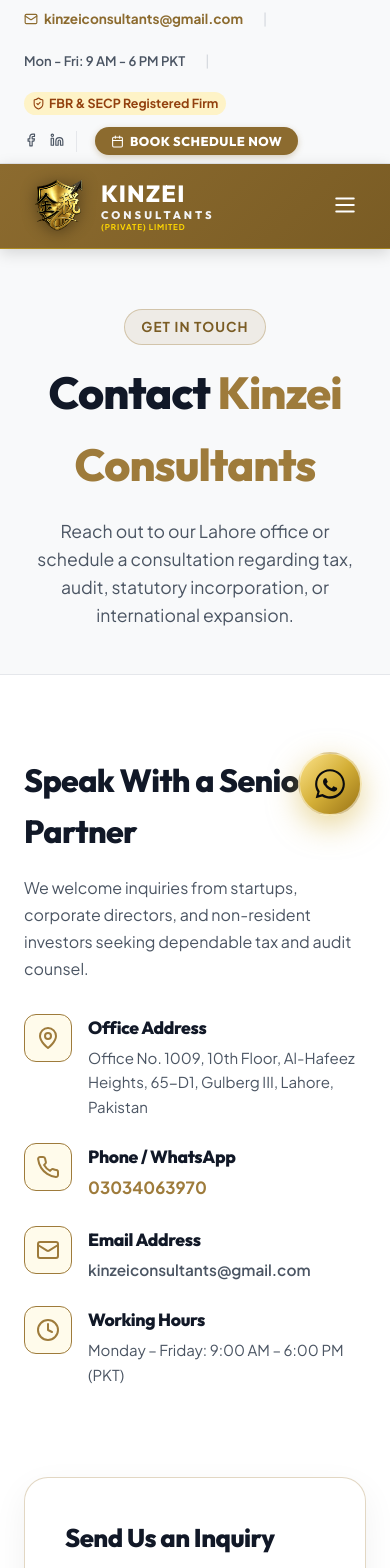
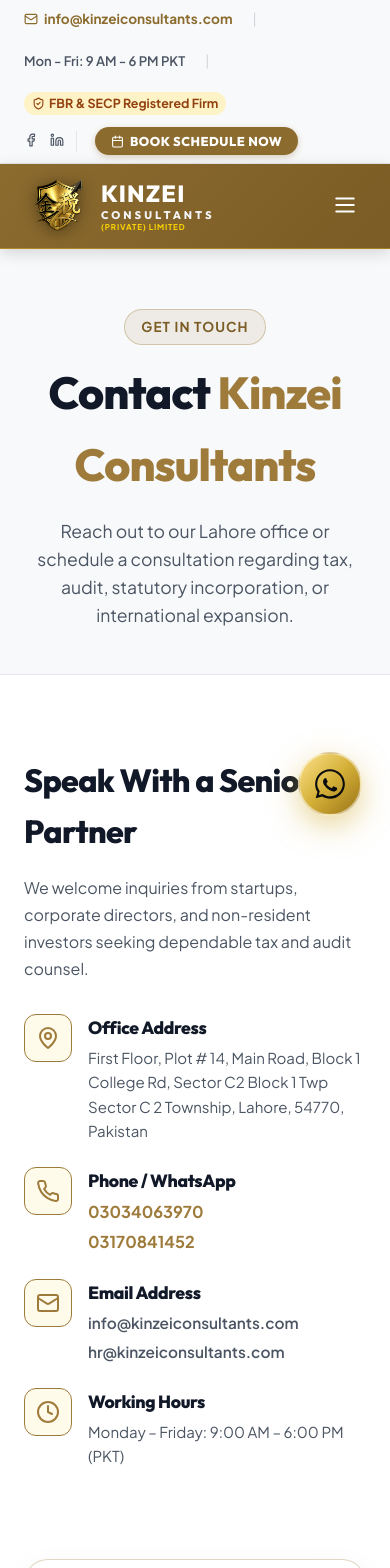
Before and after one commit to Hassan-zubair-ch/kinzei, a React (Vite) app in the folder client/: page /contact in a window 390 px wide. Shown: the top 1568 px of the page. Built offline with nearby package versions, Linux system fonts and the light colour scheme.

Commit message:
Update official contact details, emails, phones, and office address

```diff
--- a/client/src/components/Footer.jsx
+++ b/client/src/components/Footer.jsx
@@ -26,9 +26,9 @@
               Kinzei Consultants (Private) Limited provides expert corporate tax, statutory audit, retainership, SECP registration, and international tax advisory services to navigate regulatory requirements with confidence, accuracy, and transparency.
             </p>
             <div style={{ marginTop: '20px', display: 'flex', flexDirection: 'column', gap: '10px' }}>
-              <a href="mailto:kinzeiconsultants@gmail.com" style={{ display: 'flex', alignItems: 'center', gap: '10px', color: '#FFD700', fontWeight: 600, fontSize: '0.9rem' }}>
+              <a href="mailto:info@kinzeiconsultants.com" style={{ display: 'flex', alignItems: 'center', gap: '10px', color: '#FFD700', fontWeight: 600, fontSize: '0.9rem' }}>
                 <Mail size={16} color="#FFD700" />
-                <span>kinzeiconsultants@gmail.com</span>
+                <span>info@kinzeiconsultants.com</span>
               </a>
               <a href="tel:03034063970" style={{ display: 'flex', alignItems: 'center', gap: '10px', color: '#FFFFFF', fontWeight: 800, fontSize: '0.95rem' }}>
                 <Phone size={16} color="#FFD700" />
@@ -108,7 +108,7 @@
             <div style={{ display: 'flex', flexDirection: 'column', gap: '14px', fontSize: '0.9rem' }}>
               <div style={{ display: 'flex', gap: '12px' }}>
                 <MapPin size={22} color="#FFD700" style={{ flexShrink: 0, marginTop: '2px' }} />
-                <span style={{ color: '#F3F4F6' }}>Office No. 1009, 10th Floor, Al-Hafeez Heights, 65-D1, Gulberg III, Lahore</span>
+                <span style={{ color: '#F3F4F6' }}>First Floor, Plot # 14, Main Road, Block 1 College Rd, Sector C2 Block 1 Twp Sector C 2 Township, Lahore, 54770</span>
               </div>
               <div style={{ display: 'flex', gap: '12px', alignItems: 'center' }}>
                 <Clock size={18} color="#FFD700" style={{ flexShrink: 0 }} />
--- a/client/src/components/JavedZafarSection.jsx
+++ b/client/src/components/JavedZafarSection.jsx
@@ -141,21 +141,19 @@
                 fontSize: '0.88rem'
               }}>
                 <div style={{ display: 'flex', alignItems: 'center', gap: '8px', color: '#111827', fontWeight: 700 }}>
-                  <MapPin size={16} color="#C49A2C" />
-                  <span>61, G3 Johar Town, Lahore</span>
+                  <MapPin size={16} color="#C49A2C" style={{ flexShrink: 0 }} />
+                  <span>First Floor, Plot # 14, Main Road, Block 1 College Rd, Sector C2 Block 1 Twp Sector C 2 Township, Lahore, 54770</span>
                 </div>
 
                 <div style={{ display: 'flex', alignItems: 'center', gap: '8px', color: '#111827', fontWeight: 700 }}>
                   <Phone size={16} color="#C49A2C" />
-                  <a href="tel:+923037249070" style={{ color: '#111827', textDecoration: 'none' }}>+92 3037249070</a>
-                  <span>|</span>
-                  <a href="tel:+923007916353" style={{ color: '#111827', textDecoration: 'none' }}>+92 3007916353</a>
+                  <a href="tel:03034063970" style={{ color: '#111827', textDecoration: 'none' }}>03034063970</a>
                 </div>
 
                 <div style={{ display: 'flex', alignItems: 'center', gap: '8px', color: '#C49A2C', fontWeight: 700 }}>
                   <Mail size={16} color="#C49A2C" />
-                  <a href="mailto:jz@javedzafarandco.com" style={{ color: '#C49A2C', textDecoration: 'none' }}>
-                    jz@javedzafarandco.com
+                  <a href="mailto:info@kinzeiconsultants.com" style={{ color: '#C49A2C', textDecoration: 'none' }}>
+                    info@kinzeiconsultants.com
                   </a>
                 </div>
               </div>
--- a/client/src/components/TopHeader.jsx
+++ b/client/src/components/TopHeader.jsx
@@ -14,9 +14,9 @@
 
         {/* Left Side: Email & Operating Hours (Clean & Professional, No duplicate phone number) */}
         <div style={{ display: 'flex', alignItems: 'center', gap: '20px', flexWrap: 'wrap' }}>
-          <a href="mailto:kinzeiconsultants@gmail.com" style={{ display: 'flex', alignItems: 'center', gap: '6px', color: '#8C6B2F', fontWeight: 700, transition: 'color 0.2s' }}>
+          <a href="mailto:info@kinzeiconsultants.com" style={{ display: 'flex', alignItems: 'center', gap: '6px', color: '#8C6B2F', fontWeight: 700, transition: 'color 0.2s' }}>
             <Mail size={14} color="#8C6B2F" />
-            <span>kinzeiconsultants@gmail.com</span>
+            <span>info@kinzeiconsultants.com</span>
           </a>
           <span style={{ color: '#D1D5DB' }}>|</span>
           <span style={{ fontSize: '0.82rem', color: '#4B5563', fontWeight: 600 }}>
--- a/client/src/pages/AboutUs.jsx
+++ b/client/src/pages/AboutUs.jsx
@@ -308,8 +308,8 @@
                   <Mail size={20} color="#C49A2C" />
                   <div>
                     <div style={{ fontSize: '0.78rem', color: '#6B7280', fontWeight: 600 }}>Email Address</div>
-                    <a href="mailto:kinzeiconsultants@gmail.com" style={{ color: '#111827', fontWeight: 700, fontSize: '0.9rem', textDecoration: 'none' }}>
-                      kinzeiconsultants@gmail.com
+                    <a href="mailto:info@kinzeiconsultants.com" style={{ color: '#111827', fontWeight: 700, fontSize: '0.9rem', textDecoration: 'none' }}>
+                      info@kinzeiconsultants.com
                     </a>
                   </div>
                 </div>
--- a/client/src/pages/ContactUs.jsx
+++ b/client/src/pages/ContactUs.jsx
@@ -91,7 +91,7 @@
                   <div>
                     <h4 style={{ fontSize: '1.1rem', color: '#111827', fontWeight: 800 }}>Office Address</h4>
                     <p style={{ fontSize: '0.94rem', color: '#4B5563', marginTop: '4px' }}>
-                      Office No. 1009, 10th Floor, Al-Hafeez Heights, 65-D1, Gulberg III, Lahore, Pakistan
+                      First Floor, Plot # 14, Main Road, Block 1 College Rd, Sector C2 Block 1 Twp Sector C 2 Township, Lahore, 54770, Pakistan
                     </p>
                   </div>
                 </div>
@@ -106,9 +106,14 @@
                   </div>
                   <div>
                     <h4 style={{ fontSize: '1.1rem', color: '#111827', fontWeight: 800 }}>Phone / WhatsApp</h4>
-                    <a href="tel:03034063970" style={{ fontSize: '1.05rem', color: '#9E7B3B', fontWeight: 800, marginTop: '4px', display: 'block' }}>
-                      03034063970
-                    </a>
+                    <div style={{ display: 'flex', flexDirection: 'column', gap: '4px', marginTop: '4px' }}>
+                      <a href="tel:03034063970" style={{ fontSize: '1.02rem', color: '#9E7B3B', fontWeight: 800, textDecoration: 'none' }}>
+                        03034063970
+                      </a>
+                      <a href="tel:03170841452" style={{ fontSize: '1.02rem', color: '#9E7B3B', fontWeight: 800, textDecoration: 'none' }}>
+                        03170841452
+                      </a>
+                    </div>
                   </div>
                 </div>
 
@@ -122,9 +127,14 @@
                   </div>
                   <div>
                     <h4 style={{ fontSize: '1.1rem', color: '#111827', fontWeight: 800 }}>Email Address</h4>
-                    <a href="mailto:kinzeiconsultants@gmail.com" style={{ fontSize: '0.96rem', color: '#4B5563', marginTop: '4px', display: 'block', fontWeight: 600 }}>
-                      kinzeiconsultants@gmail.com
-                    </a>
+                    <div style={{ display: 'flex', flexDirection: 'column', gap: '4px', marginTop: '4px' }}>
+                      <a href="mailto:info@kinzeiconsultants.com" style={{ fontSize: '0.96rem', color: '#4B5563', textDecoration: 'none', fontWeight: 600 }}>
+                        info@kinzeiconsultants.com
+                      </a>
+                      <a href="mailto:hr@kinzeiconsultants.com" style={{ fontSize: '0.96rem', color: '#4B5563', textDecoration: 'none', fontWeight: 600 }}>
+                        hr@kinzeiconsultants.com
+                      </a>
+                    </div>
                   </div>
                 </div>
 
--- a/client/src/pages/OurTeam.jsx
+++ b/client/src/pages/OurTeam.jsx
@@ -8,7 +8,7 @@
       title: "Lead Tax & Advisory Consultant",
       qualifications: "FCA, Master of Laws (Taxation)",
       bio: "Over 18 years of experience in corporate tax planning, FBR litigation defense, and cross-border M&A advisory.",
-      email: "kinzeiconsultants@gmail.com",
+      email: "info@kinzeiconsultants.com",
       image: "https://images.unsplash.com/photo-1560250097-0b93528c311a?q=80&w=600&auto=format&fit=crop"
     },
     {
@@ -16,7 +16,7 @@
       title: "Head of Audit & Assurance",
       qualifications: "FCA, CIA (USA)",
       bio: "Specialist in statutory audits under IFRS, SECP financial reporting compliance, and internal control reviews.",
-      email: "kinzeiconsultants@gmail.com",
+      email: "info@kinzeiconsultants.com",
       image: "https://images.unsplash.com/photo-1519085360753-af0119f7cbe7?q=80&w=600&auto=format&fit=crop"
     },
     {
@@ -24,7 +24,7 @@
       title: "US & Cross-Border Tax Director",
       qualifications: "CPA (US), Enrolled Agent (IRS)",
       bio: "Expert in IRS federal tax compliance, Form 5472 filings, State Sales Tax, and non-resident US LLC structuring.",
-      email: "kinzeiconsultants@gmail.com",
+      email: "info@kinzeiconsultants.com",
       image: "https://images.unsplash.com/photo-1507003211169-0a1dd7228f2d?q=80&w=600&auto=format&fit=crop"
     },
     {
@@ -32,7 +32,7 @@
       title: "UK & European Advisory Partner",
       qualifications: "CTA (UK), ACCA",
       bio: "Directs UK corporate tax planning, HMRC VAT registrations, Making Tax Digital (MTD), and Companies House compliance.",
-      email: "kinzeiconsultants@gmail.com",
+      email: "info@kinzeiconsultants.com",
       image: "https://images.unsplash.com/photo-1573496359142-b8d87734a5a2?q=80&w=600&auto=format&fit=crop"
     },
     {
@@ -40,7 +40,7 @@
       title: "SECP & Legal Advisory Specialist",
       qualifications: "LL.B, Corporate Secretary",
       bio: "Handles SECP company incorporation, partnership deeds, trademark registrations, and statutory board minutes.",
-      email: "kinzeiconsultants@gmail.com",
+      email: "info@kinzeiconsultants.com",
       image: "https://images.unsplash.com/photo-1500648767791-00dcc994a43e?q=80&w=600&auto=format&fit=crop"
     },
     {
@@ -48,7 +48,7 @@
       title: "IT Audit & Risk Management Lead",
       qualifications: "CISA, ISO 27001 Auditor",
       bio: "Specializes in IT system audits, SOC 2 readiness, cybersecurity framework testing, and disaster recovery evaluation.",
-      email: "kinzeiconsultants@gmail.com",
+      email: "info@kinzeiconsultants.com",
       image: "https://images.unsplash.com/photo-1472099645785-5658abf4ff4e?q=80&w=600&auto=format&fit=crop"
     }
   ];
--- a/client/src/pages/PrivacyPolicy.jsx
+++ b/client/src/pages/PrivacyPolicy.jsx
@@ -60,7 +60,7 @@
 
             <h3 style={{ color: '#111827', fontSize: '1.4rem', marginBottom: '12px', fontWeight: 800 }}>5. Contact Us Regarding Privacy</h3>
             <p>
-              If you have any questions regarding our privacy practices, please contact our compliance desk at <strong>kinzeiconsultants@gmail.com</strong> or call <strong>03034063970</strong>.
+              If you have any questions regarding our privacy practices, please contact our compliance desk at <strong>info@kinzeiconsultants.com</strong> or call <strong>03034063970</strong>.
             </p>
           </div>
         </div>
```
